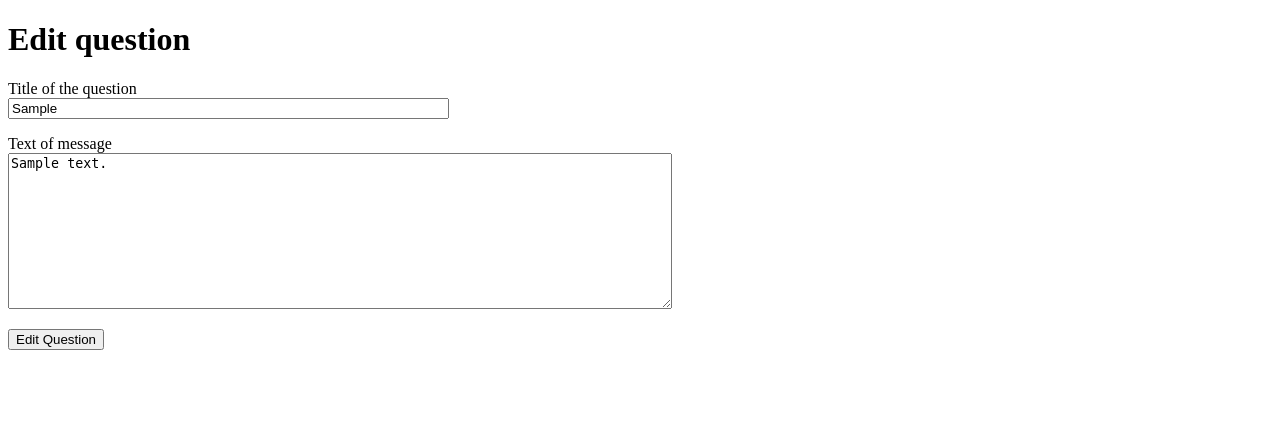
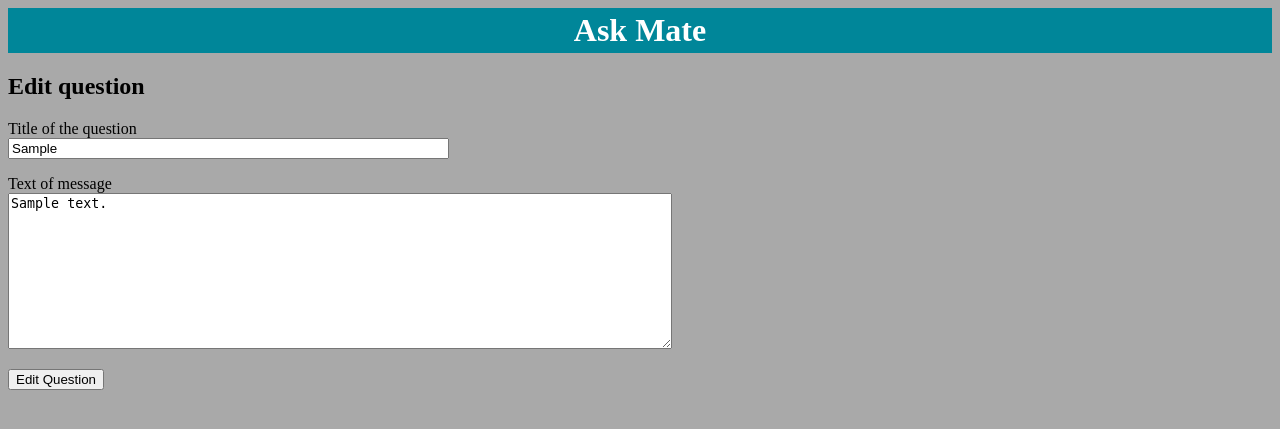
Before and after one commit to davidlenner/AbuseTeam, a Flask app: template templates/edit_question.html in a window 1280 px wide. Shown: the top 429 px of the page. Run offline with Flask 2, Linux system fonts and the light colour scheme; the template is opened without the code that fills it: most values are stand-ins (such as "Sample title", 1, 10 or a date in 2020).

Commit message:
CSS update #2

```diff
--- a/templates/edit_answer.html
+++ b/templates/edit_answer.html
@@ -3,8 +3,10 @@
 <head>
     <meta charset="UTF-8">
     <title>edit answer</title>
+    <link rel="stylesheet" href="/static/css/style.css">
 </head>
 <body>
+    <h1>Ask Mate</h1>
     {% for data in answer %}
     <form action="/answer/{{data.id}}/edit_answer" method="post">
     <p><textarea name="message" placeholder="maximum 10 characters" rows="10" cols="80" minlength="10">{{data.message}}</textarea></p>
--- a/templates/edit_question.html
+++ b/templates/edit_question.html
@@ -2,10 +2,12 @@
 <html>
 <head>
     <title>Edit Question</title>
+    <link rel="stylesheet" href="/static/css/style.css">
 </head>
 <body>
+    <h1>Ask Mate</h1>
     <form action="/question/{{ question_id }}/edit_question" method="post">
-        <h1>Edit question</h1>
+        <h2>Edit question</h2>
         <p>Title of the question</br>
         {% for data in question %}
         <input name="title" size="52" value={{ data.title }}></p>
```
Also changed, not shown: templates/add_question.html (indentation only).
